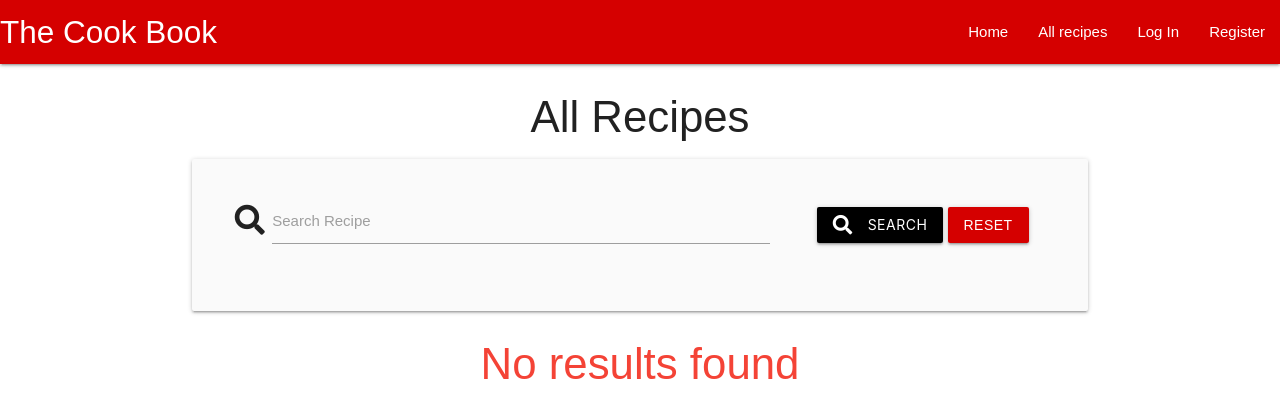
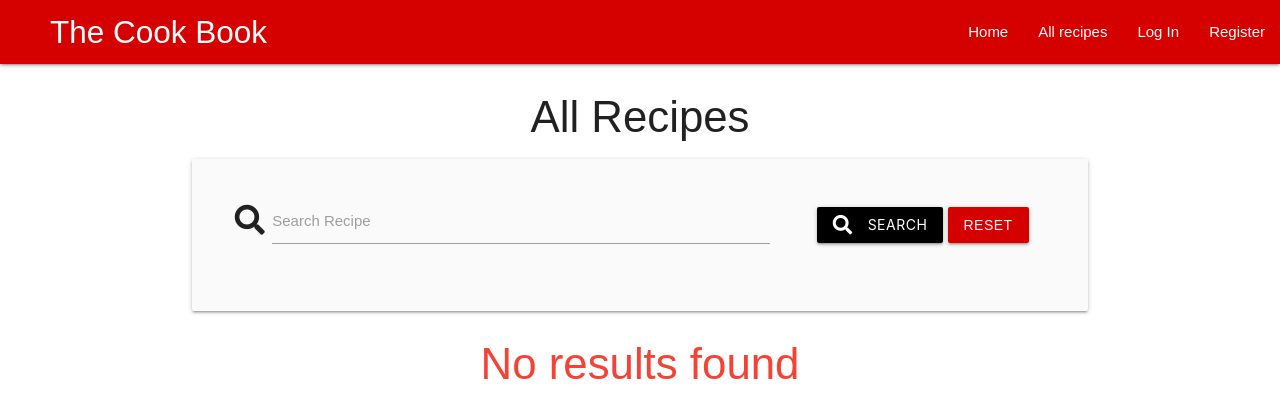
Before and after one commit to rlopezba1/CookBook, a Flask app: page / in a window 1280 px wide. Shown: the top 420 px of the page. Run offline with Flask 2, Linux system fonts and the light colour scheme; data that the repository does not hold is empty; some libraries are stand-ins or nearby versions.

Commit message:
fix navbar margin to better look in diferent devices

```diff
--- a/static/css/style.css
+++ b/static/css/style.css
@@ -45,15 +45,25 @@ body {
 
 
 
-
 /* Extra small devices (phones, 600px and down) */
 @media only screen and (max-width: 600px) {
 .brand-logo{
-    margin-left: 40%;
     width: 100%;
+    margin-left: 20px;
+    }
 }
 
+
+
+/* Medium devices (landscape tablets, 768px and up) */
+@media only screen and (min-width: 768px) {
+
+nav .nav-wrapper {
+    padding-left: 50px;
 }
+}
+
+
 
 
 /* Button to top */
--- a/templates/base.html
+++ b/templates/base.html
@@ -23,7 +23,7 @@
             <!-- Top navbar-->
             <nav>
                 <div class="nav-wrapper red accent-4">
-                    <a href="#" class="center-align brand-logo">The Cook Book</a>
+                    <a href="#" class="center-align brand-logo "> The Cook Book</a>
                     <a href="{{ url_for('get_foods') }}" data-target="mobile-demo" class="sidenav-trigger"><i
                             class="fas fa-bars"></i></a>
                     <ul class="right hide-on-med-and-down">
```
